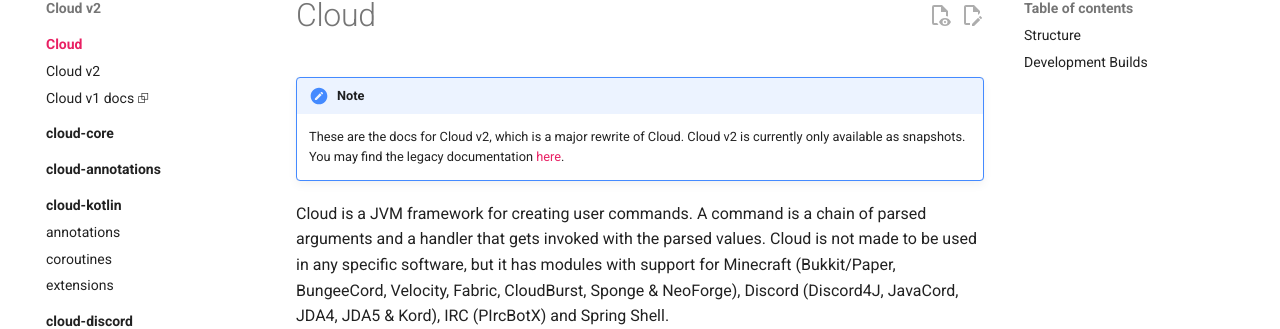
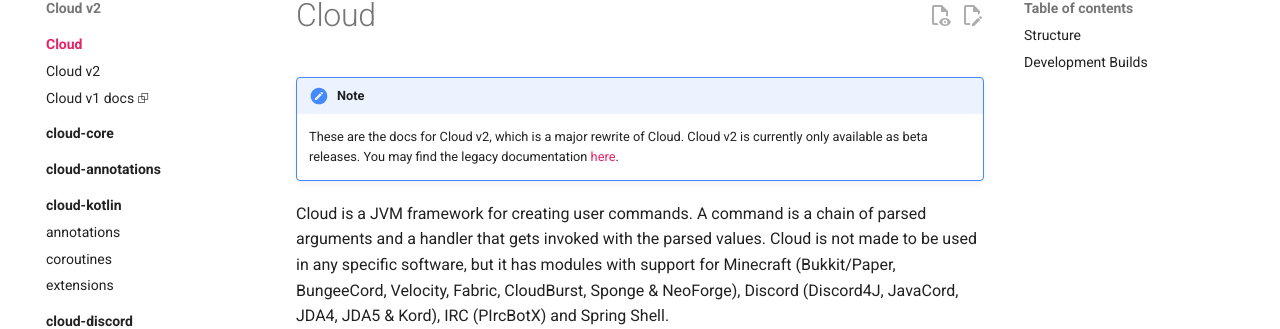
Before and after one commit to Incendo/cloud-docs, an MkDocs documentation site: the page built from docs/index.md, in a window 1280 px wide and 900 px high. Shown: the part 103-432 px from the top of the window. Built offline with MkDocs 1.6.1 and Material for MkDocs 9.7.7, drawn with Linux system fonts in a browser that asks for light colours; comment, search, counter and statistics services are not loaded.

Commit message:
feat: snapshot -> beta

```diff
--- a/docs/index.md
+++ b/docs/index.md
@@ -3,7 +3,7 @@
 <!-- prettier-ignore -->
 !!! note
     These are the docs for Cloud v2, which is a major rewrite of Cloud. Cloud v2 is currently only available
-    as snapshots. You may find the legacy documentation [here](https://github.com/Incendo/cloud/tree/1.9.0-dev/docs).
+    as beta releases. You may find the legacy documentation [here](https://github.com/Incendo/cloud/tree/1.9.0-dev/docs).
 
 Cloud is a JVM framework for creating user commands.
 A command is a chain of parsed arguments and a handler that gets invoked with the parsed values.
```
